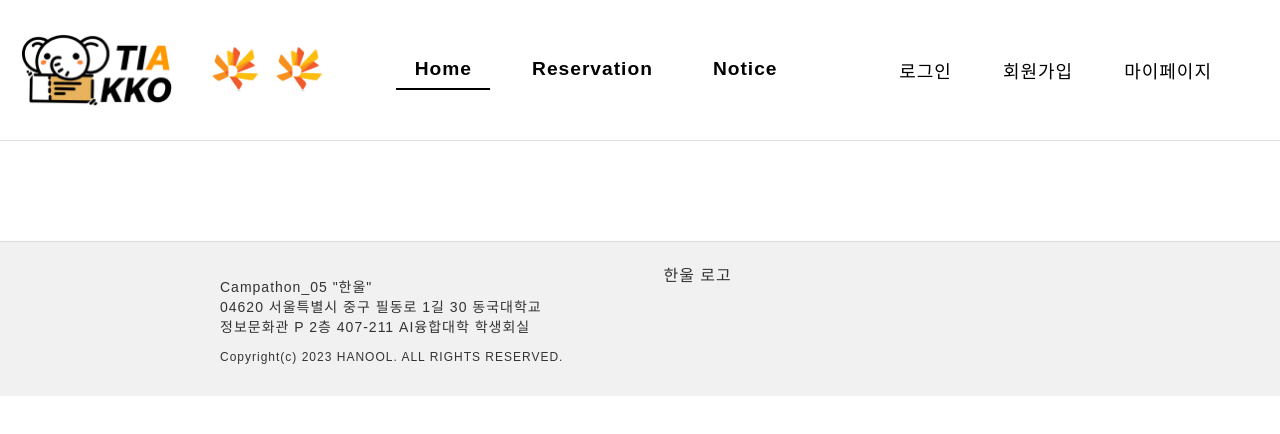
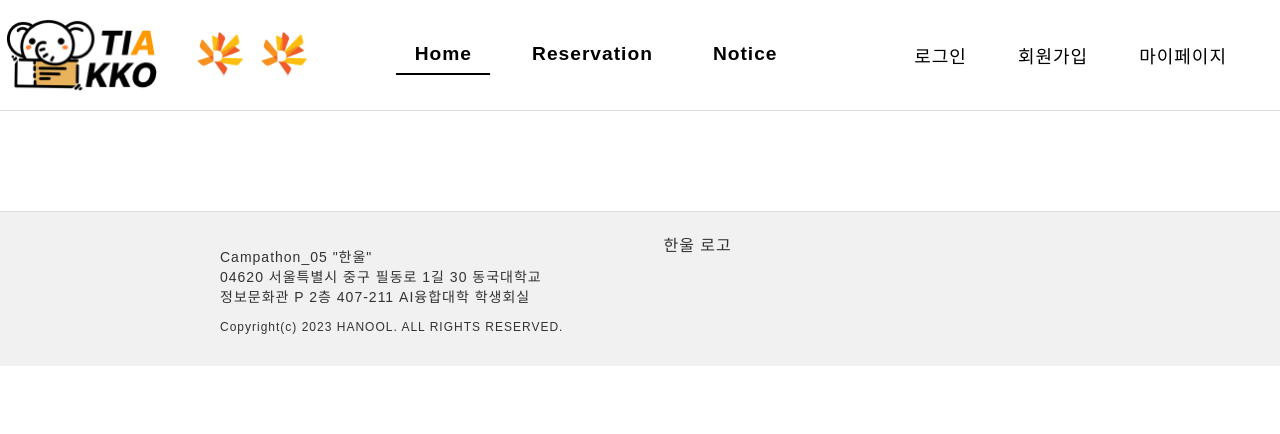
Before and after one commit to clarte2276/Hackathon_JJIN, a React (Create React App) app in the folder front-end/: page / in a window 1280 px wide. Shown: the top 434 px of the page. Built offline with nearby package versions, Linux system fonts and the light colour scheme; no server answers; a web font is replaced by a local one.

Commit message:
navbar 폭 조정

```diff
--- a/front-end/src/components/navbar/NavbarTop.css
+++ b/front-end/src/components/navbar/NavbarTop.css
@@ -8,7 +8,7 @@
   display: flex;
   justify-content: space-between;
   align-items: center;
-  padding: 20px;
+  padding: 5px;
   background-color: #fff;
   border-bottom: 1px solid #ddd;
 }
```
